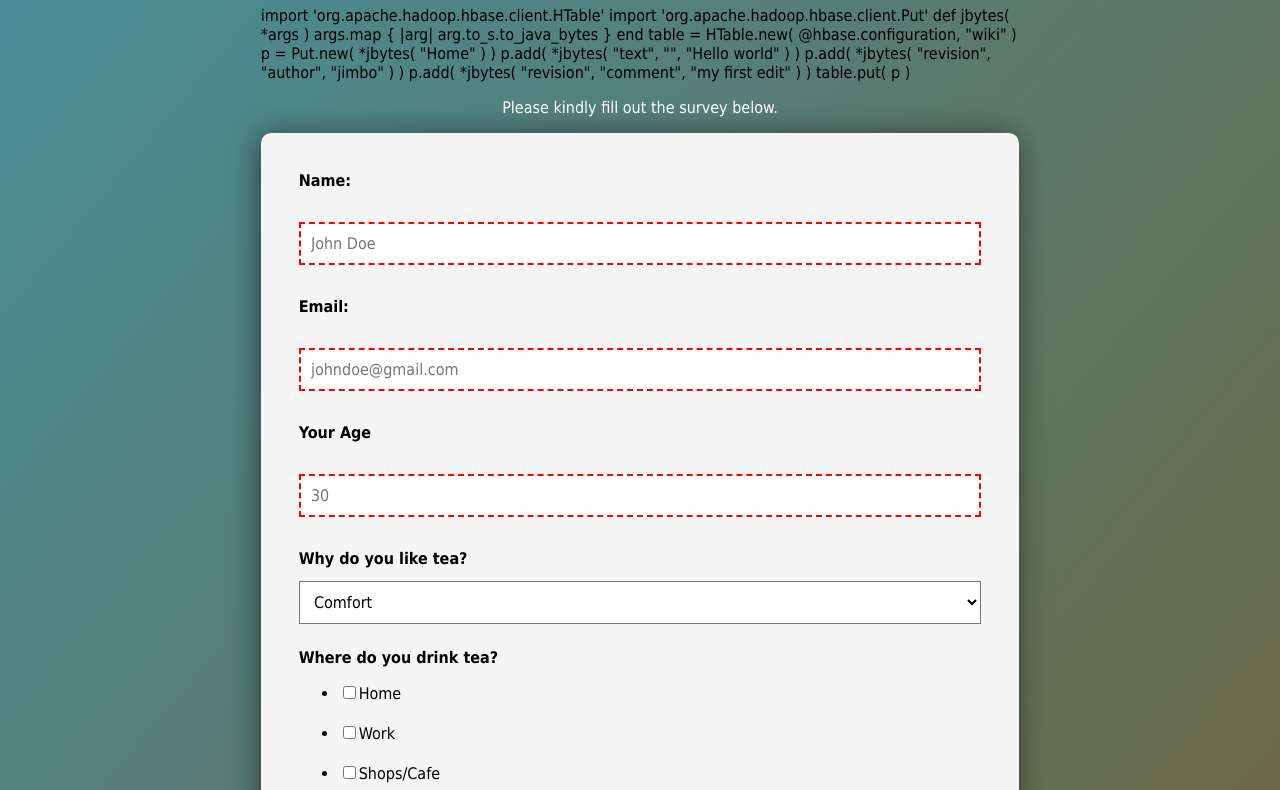
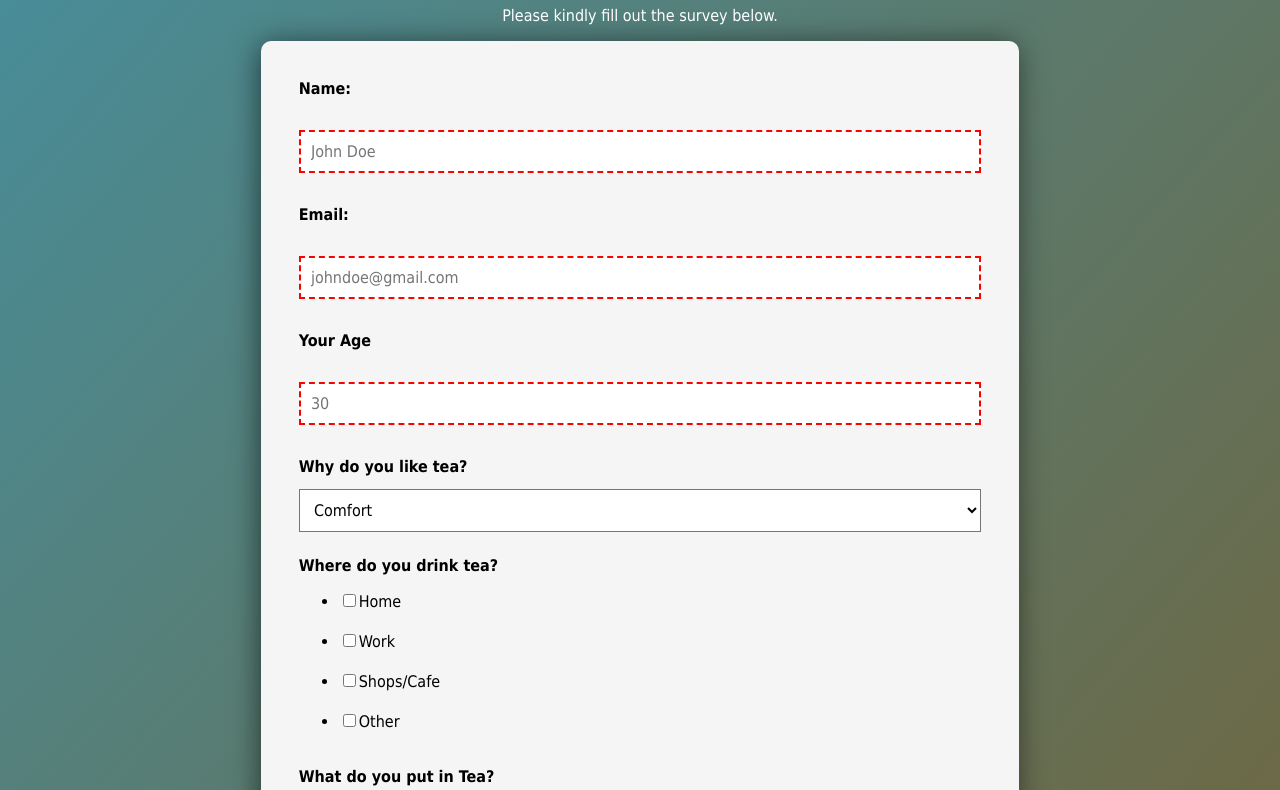
Before and after one commit to jesusxambro/tea-survey, a plain HTML site: page index.html in a window 1280 px wide. Shown: the part 75-865 px from the top of the page. Drawn offline with Linux system fonts and the light colour scheme.

Commit message:
Update index.html

```diff
--- a/index.html
+++ b/index.html
@@ -13,20 +13,6 @@
     <h1 id="title">
         What is your favorite tea?
         </h1>
-        <p>
-            import 'org.apache.hadoop.hbase.client.HTable'
-import 'org.apache.hadoop.hbase.client.Put'
-def jbytes( *args )
-  args.map { |arg| arg.to_s.to_java_bytes }
-end
-table = HTable.new( @hbase.configuration, "wiki" )
-p = Put.new( *jbytes( "Home" ) )
-p.add( *jbytes( "text", "", "Hello world" ) )
-p.add( *jbytes( "revision", "author", "jimbo" ) )
-p.add( *jbytes( "revision", "comment", "my first edit" ) )
-table.put( p )
-
-        </p>
         <p id="description">
             Please kindly fill out the survey below.
         </p>
```
